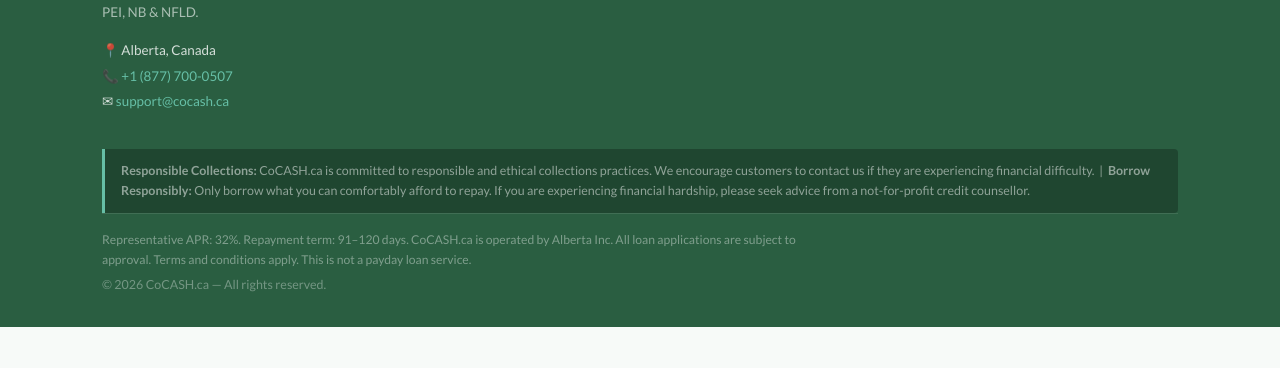
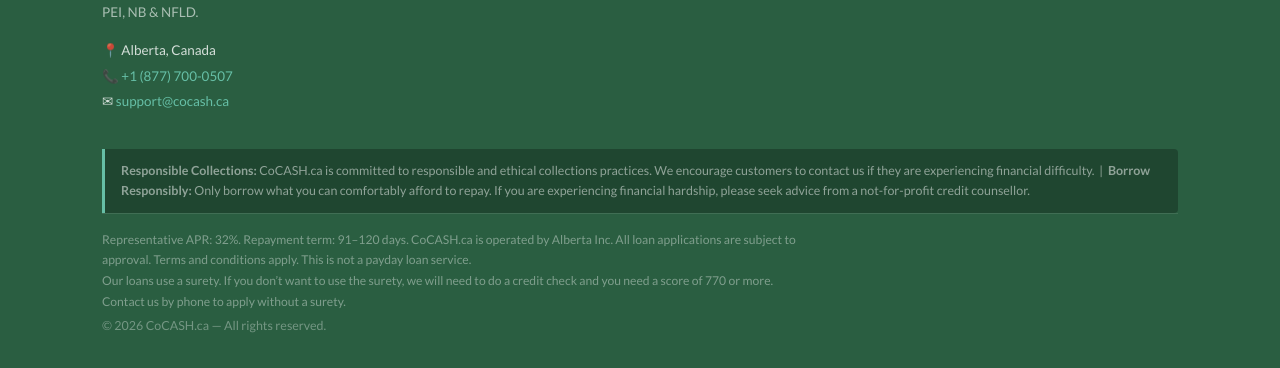
Before and after one commit to AEJAKV/COCASH-WEBSITE, a plain HTML site: page blog.html in a window 1280 px wide. Shown: the part 2118-2486 px from the top of the page. Before the commit the page ends 2445 px from the top, so only its background shows below. Drawn offline with Linux system fonts and the light colour scheme.

Commit message:
fix: add surety information to footer for clarity and compliance

```diff
--- a/blog.html
+++ b/blog.html
@@ -954,6 +954,7 @@ footer .logo .logo-text span { color: var(--color-accent); }
     <div class="footer-bottom">
       <div>
         <p class="footer-legal">Representative APR: 32%. Repayment term: 91&ndash;120 days. CoCASH.ca is operated by Alberta Inc. All loan applications are subject to approval. Terms and conditions apply. This is not a payday loan service.</p>
+          <p class="footer-legal">Our loans use a surety. If you don’t want to use the surety, we will need to do a credit check and you need a score of 770 or more. Contact us by phone to apply without a surety.</p>
         <p class="footer-copyright">&copy; 2026 CoCASH.ca &mdash; All rights reserved.</p>
       </div>
     </div>
```
Also changed, not shown: coming-soon.html (+1 -0 lines), faq.html (+1 -0 lines), index.html (+1 -0 lines), privacy-policy.html (+1 -0 lines), terms-of-service.html (+1 -0 lines).
